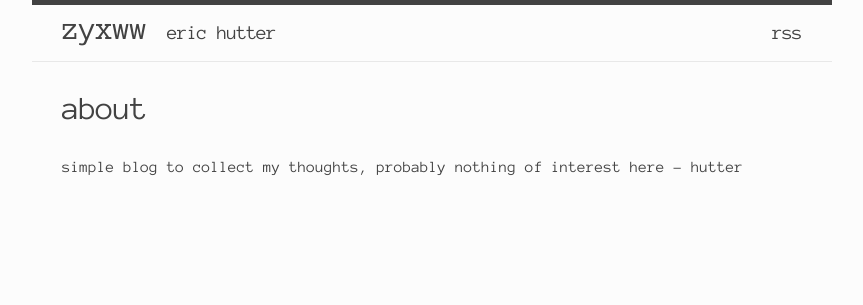
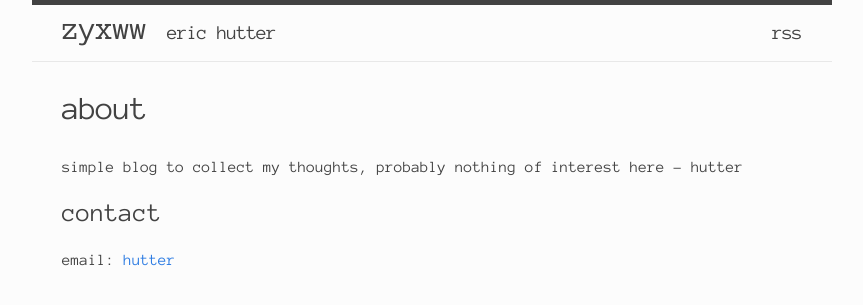
Before and after one commit to huttereg/huttereg.github.io, a Jekyll site: the page built from about.md, in a window 1280 px wide. Shown: the top 305 px of the page, without its empty margins (208-1071 px from the left). Built offline with Jekyll 4.4.1, drawn with Linux system fonts in a browser that asks for light colours.

Commit message:
add apple touch icon, email

```diff
--- a/_includes/head.html
+++ b/_includes/head.html
@@ -9,6 +9,8 @@
   <link rel="stylesheet" href="{{ "/css/main.css" | prepend: site.baseurl }}">
   <link rel="canonical" href="{{ page.url | replace:'index.html','' | prepend: site.baseurl | prepend: site.url }}">
 
-  <!-- fonts -->
+  <link rel="apple-touch-icon-precomposed" sizes="144x144" href="http://zyxww.xyz/apple-touch-icon-144x144.png" />
+
+  <!-- such serif, much monospace, wow -->
   <link href='http://fonts.googleapis.com/css?family=Anonymous+Pro:700,400,700italic,400italic' rel='stylesheet' type='text/css'>
 </head>
--- a/about.md
+++ b/about.md
@@ -7,3 +7,7 @@ TODO fill in better about info
 {% endcomment %}
 
 {{site.description}}
+
+
+### contact
+email: [hutter](mailto:hutter.zyxww@gmail.com)
```
Also changed, not shown: apple-touch-icon-144x144.png (added).
